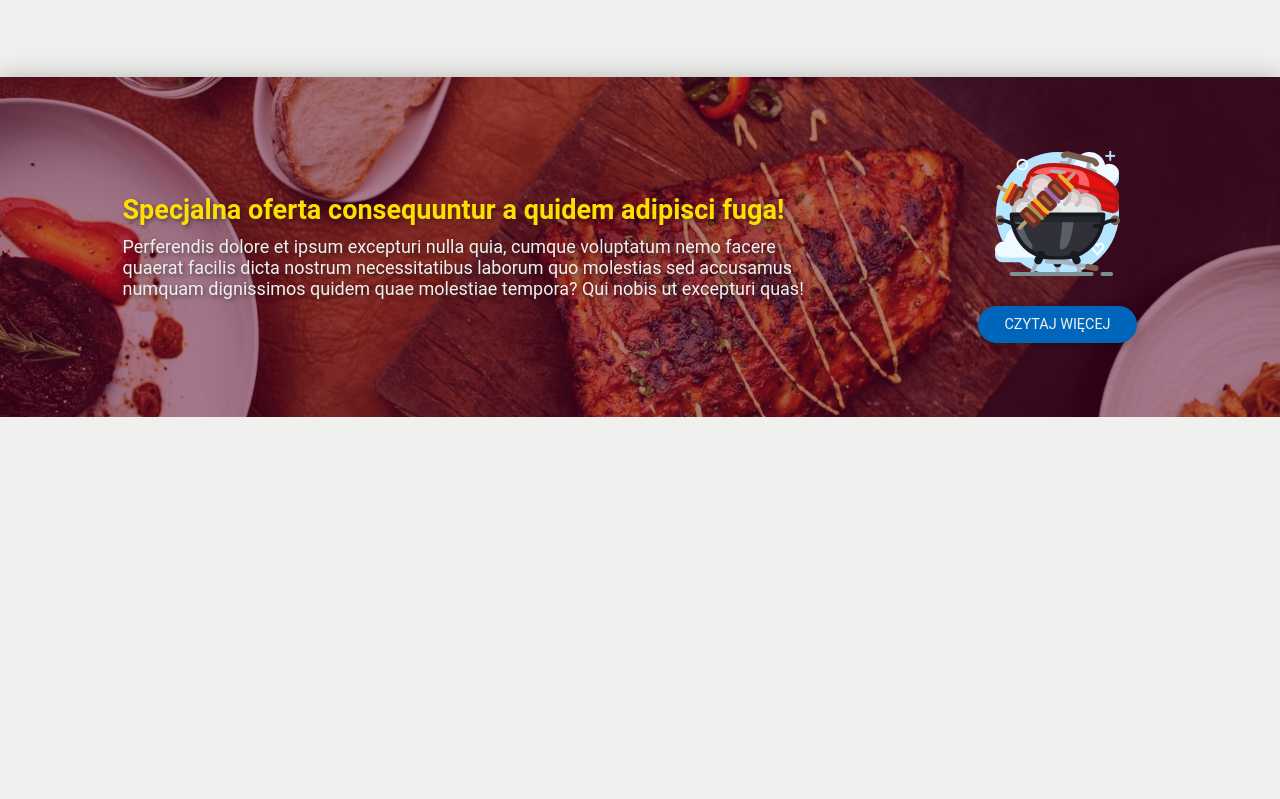
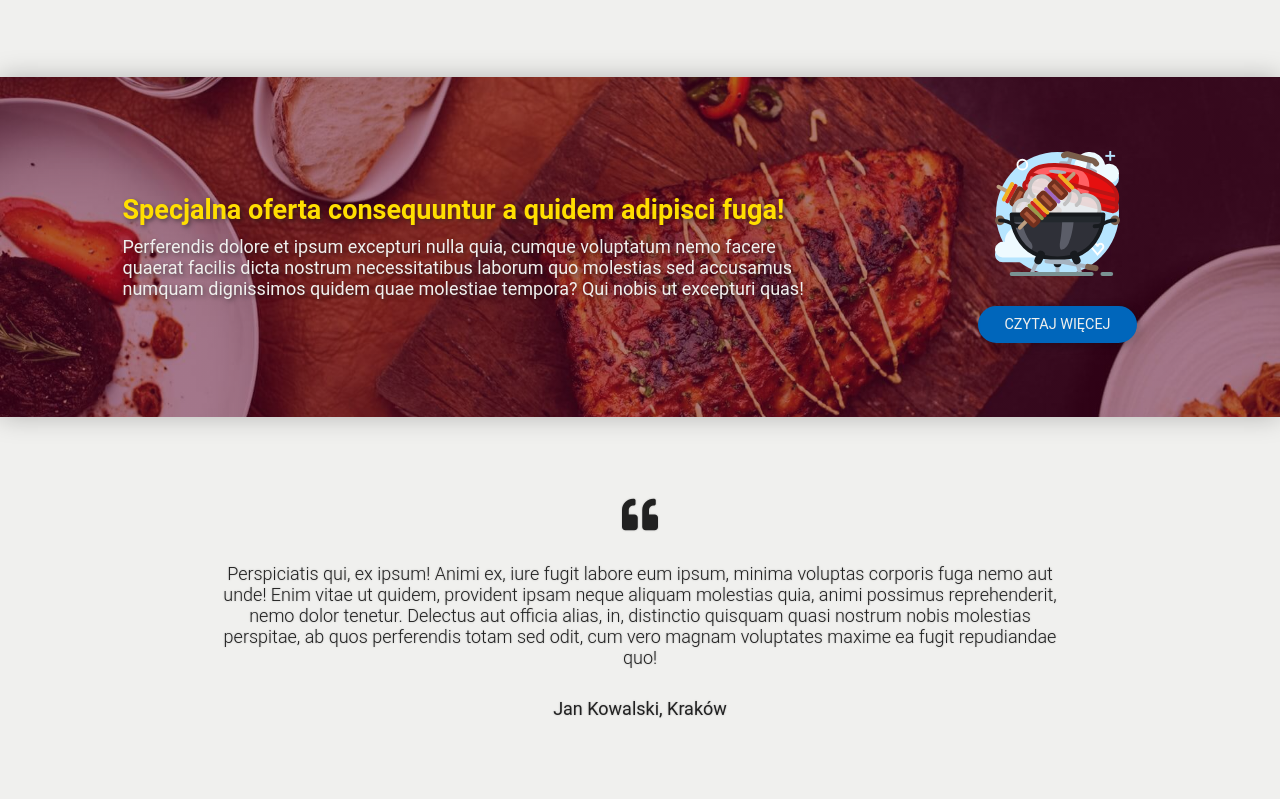
Before and after one commit to Trxior/hotel-web, a website: page index.html in a window 1280 px wide. Shown: the part 1721-2520 px from the top of the page. Before the commit the page ends 2138 px from the top, so only its background shows below. Drawn offline with Linux system fonts and the light colour scheme.

```diff
--- a/index.html
+++ b/index.html
@@ -120,7 +120,6 @@
         </div>
     </section>
 
-
     <section class="wrapper promotion">
         <div class="promotion__container container">
             <div class="promotion__info">
@@ -133,6 +132,14 @@
             </div>
         </div>
     </section>
+
+    <section class="wrapper timestamp">
+        <div class="timestamp__item quote">
+            <i class="fas fa-quote-left"></i>
+            <p class="quote__text">Perspiciatis qui, ex ipsum! Animi ex, iure fugit labore eum ipsum, minima voluptas corporis fuga nemo aut unde! Enim vitae ut quidem, provident ipsam neque aliquam molestias quia, animi possimus reprehenderit, nemo dolor tenetur. Delectus aut officia alias, in, distinctio quisquam quasi nostrum nobis molestias perspitae, ab quos perferendis totam sed odit, cum vero magnam voluptates maxime ea fugit repudiandae quo!</p>
+            <p class="quote__author">Jan Kowalski, Kraków</p>
+        </div>
+    </section>
 </body>
 
 </html>
--- a/scss/style.scss
+++ b/scss/style.scss
@@ -325,6 +325,35 @@
     }
 }
 
+.timestamp {
+    width: 100%;
+    display: flex;
+    justify-content: center;
+    align-items: center;
+    color: #212121;
+    padding: 10vh 0;
 
+    .quote {
+        text-align: center;
+        margin: 0 auto;
+        max-width: 900px;
+        width: 100%;
+        text-shadow: 0 0 2px rgba(21, 21, 21, .25);
+        padding: 0 20px;
+
+        .fa-quote-left {
+            font-size: 36px;
+        }
+
+        &__text {
+            font-weight: 300;
+            margin: 30px 0;
+        }
+
+        &__author {
+            font-weight: 400;
+        }
+    }
+}
 
 @import 'responsive';
```
Also changed, not shown: css/style.css.
